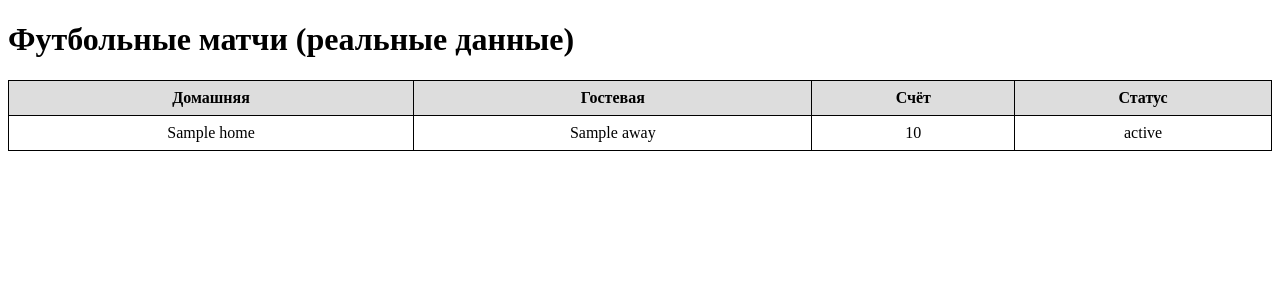
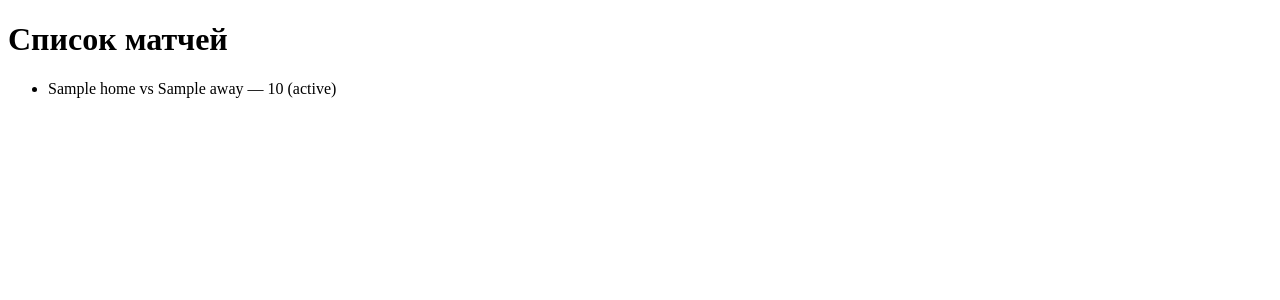
Before and after one commit to ivanklimovtarget-sketch/Football-app, a Flask app: template templates/index.html in a window 1280 px wide. Shown: the top 300 px of the page. Run offline with Flask 3, Linux system fonts and the light colour scheme; the template is opened without the code that fills it: most values are stand-ins (such as "Sample title", 1, 10 or a date in 2020).

Commit message:
Update index.html

```diff
--- a/templates/index.html
+++ b/templates/index.html
@@ -3,29 +3,13 @@
 <head>
     <meta charset="UTF-8">
     <title>Футбольные матчи</title>
-    <style>
-        table { border-collapse: collapse; width: 100%; }
-        th, td { border: 1px solid black; padding: 8px; text-align: center; }
-        th { background-color: #ddd; }
-    </style>
 </head>
 <body>
-    <h1>Футбольные матчи (реальные данные)</h1>
-    <table>
-        <tr>
-            <th>Домашняя</th>
-            <th>Гостевая</th>
-            <th>Счёт</th>
-            <th>Статус</th>
-        </tr>
+    <h1>Список матчей</h1>
+    <ul>
         {% for match in matches %}
-        <tr>
-            <td>{{ match.home }}</td>
-            <td>{{ match.away }}</td>
-            <td>{{ match.score }}</td>
-            <td>{{ match.status }}</td>
-        </tr>
+            <li>{{ match.home }} vs {{ match.away }} — {{ match.score }} ({{ match.status }})</li>
         {% endfor %}
-    </table>
+    </ul>
 </body>
 </html>
```
